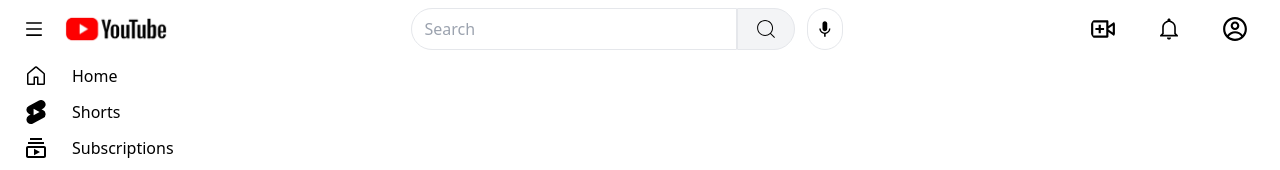
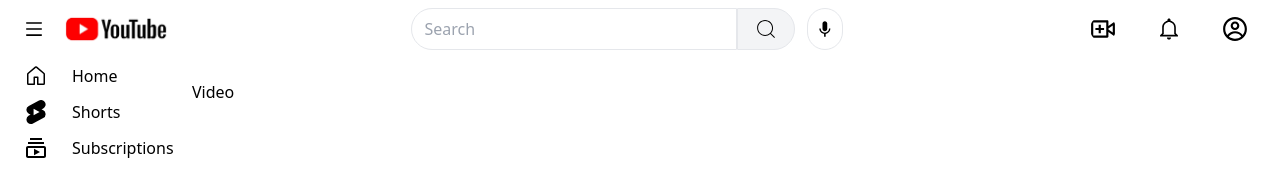
Before and after one commit to kashifjavaid1/YouTube, a React (Vite) app: page / in a window 1280 px wide. Shown: the top 170 px of the page. Built offline with nearby package versions, Linux system fonts and the light colour scheme; no server answers.

Commit message:
feat:routing-define

```diff
--- a/package.json
+++ b/package.json
@@ -13,7 +13,8 @@
     "axios": "^1.7.4",
     "react": "^18.3.1",
     "react-dom": "^18.3.1",
-    "react-icons": "^5.3.0"
+    "react-icons": "^5.3.0",
+    "react-router-dom": "^6.26.1"
   },
   "devDependencies": {
     "@eslint/js": "^9.9.0",
--- a/src/App.jsx
+++ b/src/App.jsx
@@ -1,16 +1,19 @@
+import { Route, Routes } from "react-router-dom";
 import Navbar from "./component/Navbar";
-import Sidbar from "./component/Sidbar";
-import { useAuth } from "./contextApi/AuthContext";
+import Home from "./component/Home";
+import Search from "./component/Search";
+import PaylingVideo from "./component/PaylingVideo";
 
 function App() {
-  const { data, loading } = useAuth();
-  console.log("🚀 ~ App ~ data:", data);
-
   return (
     <div>
       <>
         <Navbar />
-        <Sidbar />
+        <Routes>
+          <Route path="/" exact element={<Home />} />
+          <Route path="/search/:searchQuery" element={<Search />} />
+          <Route path="/video:id" element={<PaylingVideo />} />
+        </Routes>
       </>
     </div>
   );
--- /dev/null
+++ b/src/component/Home.jsx
@@ -0,0 +1,15 @@
+import Sidebar from "./Sidbar.jsx";
+import Video from "./Video.jsx";
+
+function Home() {
+  return (
+    <div className="flex">
+      <Sidebar />
+      <div>
+        <Video />
+      </div>
+    </div>
+  );
+}
+
+export default Home;
--- /dev/null
+++ b/src/component/PaylingVideo.jsx
@@ -0,0 +1,3 @@
+export default function PaylingVideo() {
+  return <div>PaylingVideo</div>;
+}
--- /dev/null
+++ b/src/component/Search.jsx
@@ -0,0 +1,5 @@
+function Search() {
+  return <div>Search</div>;
+}
+
+export default Search;
--- /dev/null
+++ b/src/component/Video.jsx
@@ -0,0 +1,3 @@
+export default function Video() {
+  return <div className="mt-20">Video</div>;
+}
--- a/src/main.jsx
+++ b/src/main.jsx
@@ -3,11 +3,14 @@ import { createRoot } from "react-dom/client";
 import App from "./App.jsx";
 import "./index.css";
 import AuthProvider from "./contextApi/AuthContext.jsx";
+import { BrowserRouter } from "react-router-dom";
 
 createRoot(document.getElementById("root")).render(
   <StrictMode>
-    <AuthProvider>
-      <App />
-    </AuthProvider>
+    <BrowserRouter>
+      <AuthProvider>
+        <App />
+      </AuthProvider>
+    </BrowserRouter>
   </StrictMode>
 );
```
Also changed, not shown: 1 other file (tests, documents, lock files or other folders).
